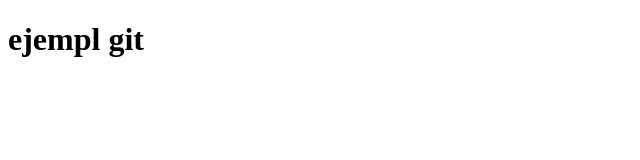
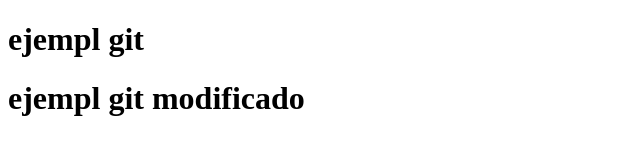
Before and after one commit to 0013nancy007/gitpruebaHIA, a plain HTML site: page índice.html in a window 1280 px wide. Shown: the whole page, without its empty margins (0-640 px from the left). Drawn offline with Linux system fonts and the light colour scheme.

Commit message:
Update índice.html
cambio1

```diff
--- a/index.html
+++ b/índice.html
@@ -10,5 +10,6 @@
 
 <body>
     <h1>ejempl git</h1>
+    <h1>ejempl git modificado</h1>
 </body>
 </html>
```
